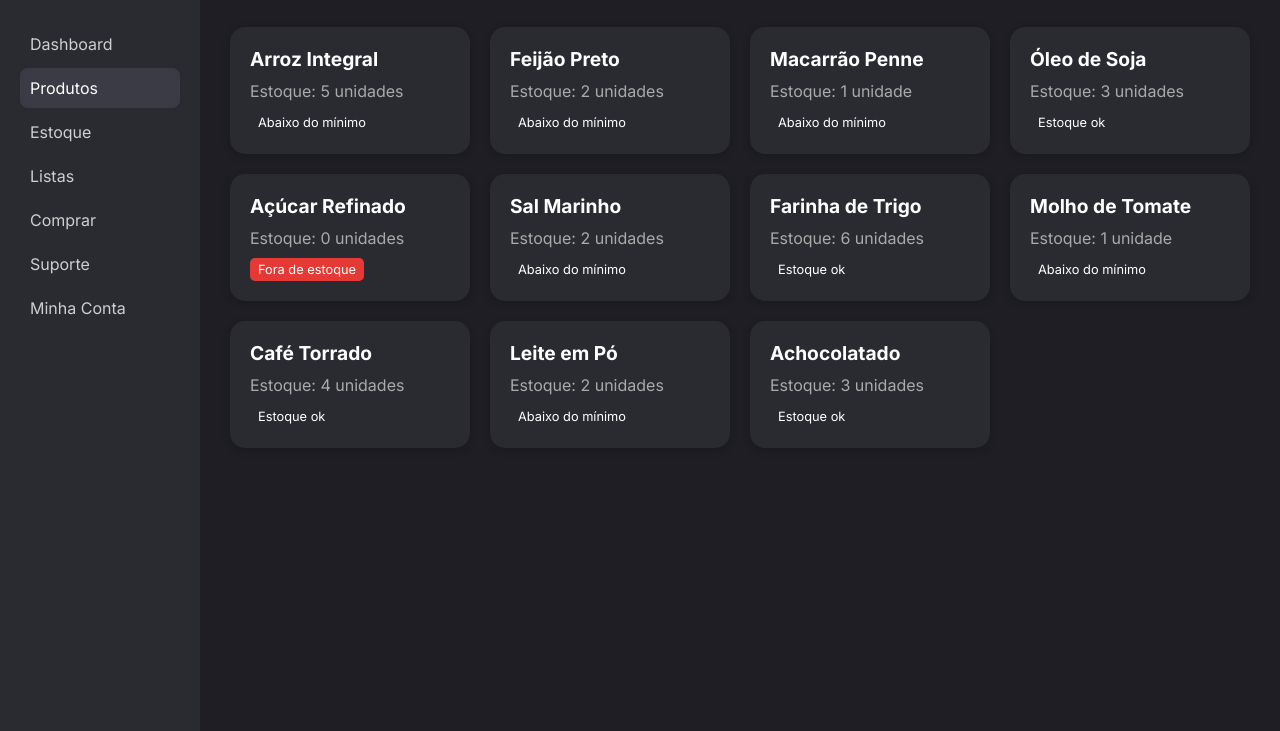
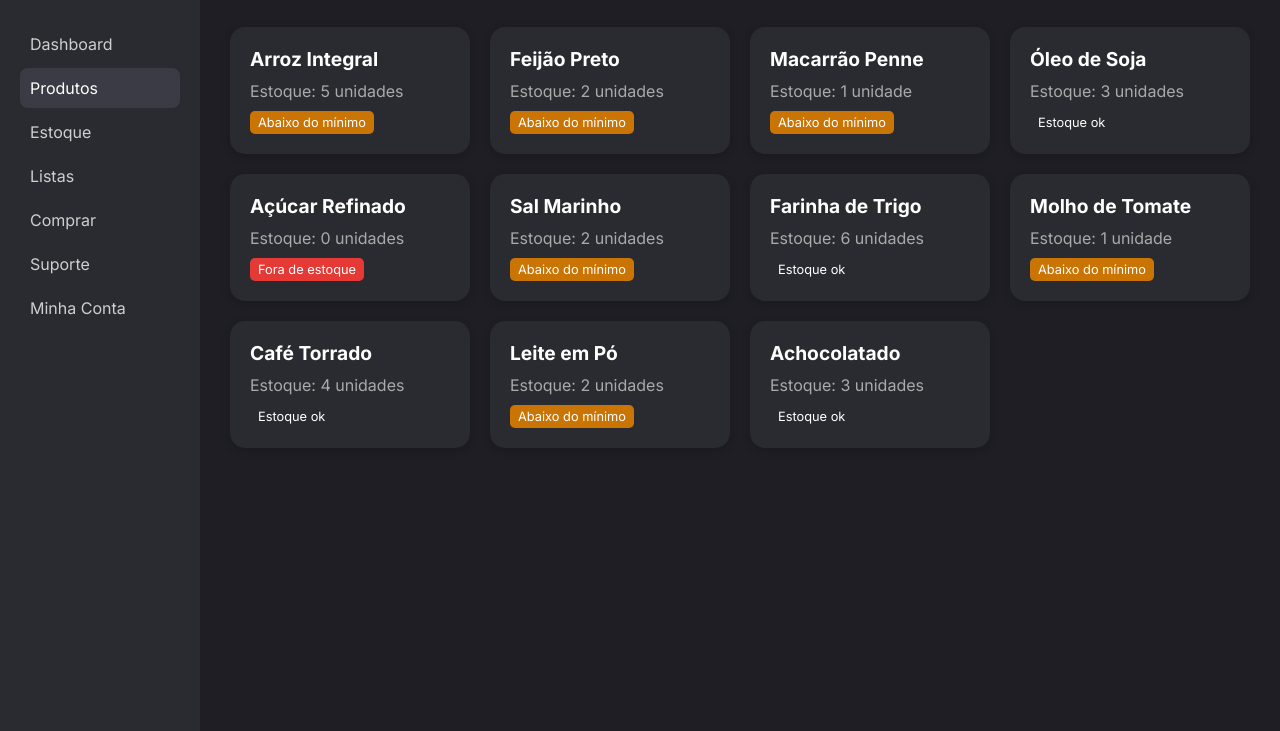
Before and after one commit to devmathsena/despenza, a website built with webpack: page src/products.html in a window 1280 px wide. Shown: the part 69-800 px from the top of the page. Built offline with nearby package versions, Linux system fonts and the light colour scheme.

Commit message:
Update styles.css

```diff
--- a/src/styles/styles.css
+++ b/src/styles/styles.css
@@ -244,3 +244,8 @@ main {
   background-color: #e53935;
   color: white;
 }
+
+.tag.low-stock {
+  background-color: #ca7404;
+  color: white;
+}
```
